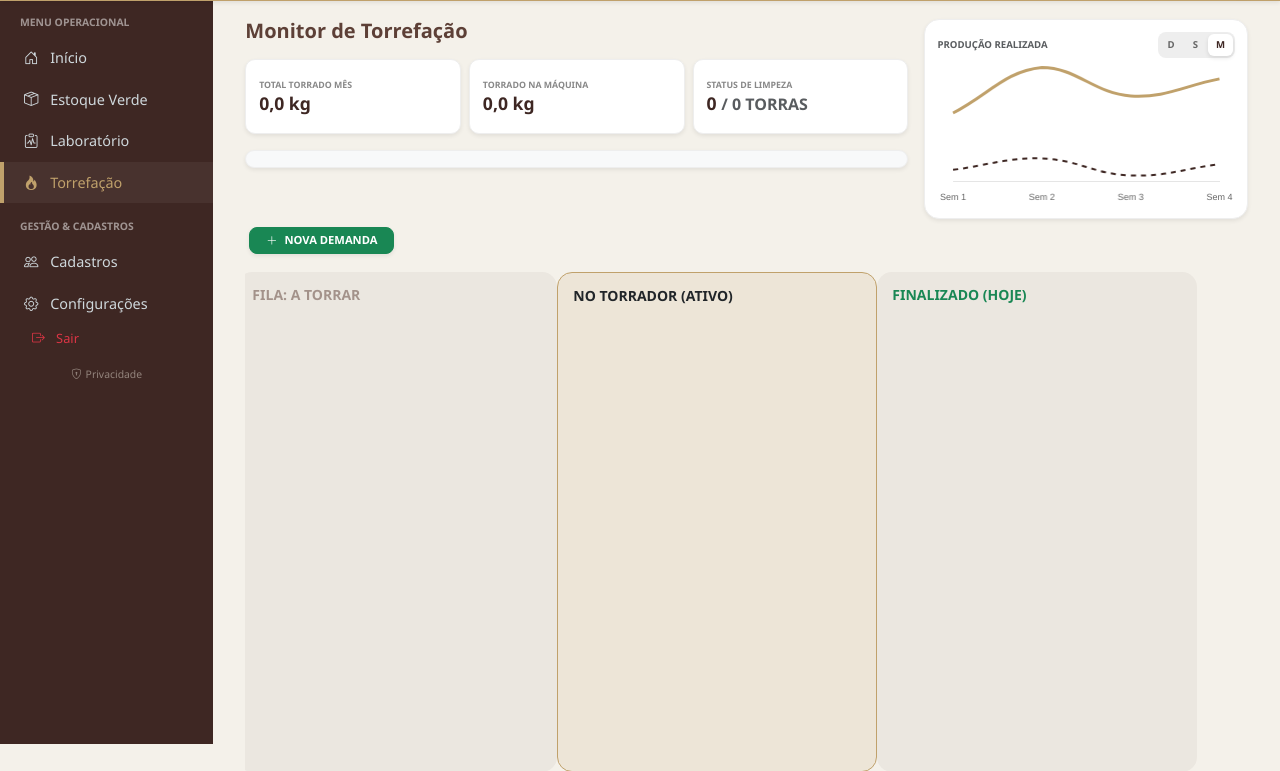
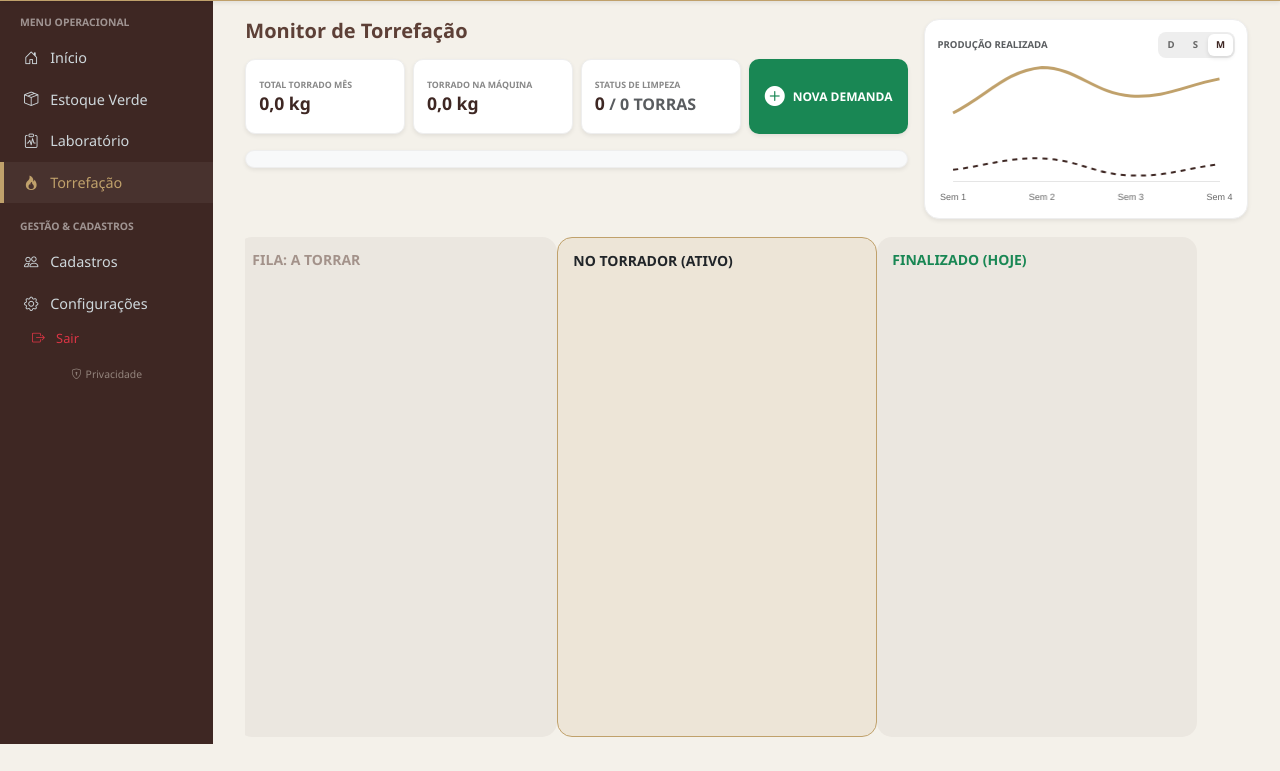
Before and after one commit to JoseVagnerPJ/CoffeeSystem, a Laravel app: page /roasting in a window 1280 px wide. Shown: the part 56-827 px from the top of the page. After the commit the page ends 800 px from the top, so only its background shows below. Run offline with Laravel 8, Linux system fonts and the light colour scheme; the visitor is signed in with stand-in values (Sample User, id 1); data comes from the database, SQL or seed files in the repository; data that the repository does not hold is empty; some libraries are stand-ins or nearby versions.

Commit message:
aprimorando o módulo de torrefação 2

```diff
--- a/resources/views/roasting/index.blade.php
+++ b/resources/views/roasting/index.blade.php
@@ -19,6 +19,14 @@
     .kpi-mini small { font-size: 0.55rem; font-weight: 800; color: #888; text-transform: uppercase; }
     .kpi-mini .val { font-size: 1.1rem; font-weight: 800; color: var(--coffee-brown); line-height: 1.2; }
 
+    /* Botão de Ação Estilizado como KPI */
+    .btn-add-kpi {
+        height: 75px; border-radius: 10px; border: none; background: #198754; color: white;
+        display: flex; align-items: center; justify-content: center; gap: 8px;
+        font-weight: 800; font-size: 0.75rem; text-transform: uppercase; transition: 0.3s;
+    }
+    .btn-add-kpi:hover { background: #157347; transform: translateY(-2px); box-shadow: 0 4px 8px rgba(0,0,0,0.1); }
+
     /* Seletor de Máquinas Corrigido */
     .machine-nav-container {
         position: relative;
@@ -26,7 +34,7 @@
         align-items: center;
         background: #f8f9fa;
         border-radius: 15px;
-        padding: 8px 40px; /* Espaço para as setas absolute */
+        padding: 8px 40px;
         border: 1px solid #eee;
         overflow: hidden;
     }
@@ -39,45 +47,24 @@
     }
 
     .btn-machine-select {
-        /* flex: 0 0 garante que o botão não encolha nem cresça, mantendo 1/3 exato do espaço */
         flex: 0 0 calc(33.333% - 6px);
-        background: #fff;
-        border: 2px solid transparent;
-        border-radius: 10px;
-        padding: 10px;
-        text-align: center;
-        transition: 0.3s;
-        cursor: pointer;
-        display: flex;
-        align-items: center;
-        justify-content: center;
-        height: 50px;
+        background: #fff; border: 2px solid transparent; border-radius: 10px; padding: 10px;
+        text-align: center; transition: 0.3s; cursor: pointer;
+        display: flex; align-items: center; justify-content: center; height: 50px;
         white-space: nowrap;
     }
 
     .btn-machine-select.active { border-color: var(--coffee-gold); background: var(--coffee-brown); color: #fff; }
 
     .nav-arrow {
-        position: absolute;
-        top: 50%;
-        transform: translateY(-50%);
-        z-index: 10;
-        background: var(--coffee-brown);
-        color: white;
-        border: none;
-        border-radius: 50%;
-        width: 30px;
-        height: 30px;
-        display: flex;
-        align-items: center;
-        justify-content: center;
-        cursor: pointer;
-        box-shadow: 0 2px 4px rgba(0,0,0,0.2);
+        position: absolute; top: 50%; transform: translateY(-50%); z-index: 10;
+        background: var(--coffee-brown); color: white; border: none; border-radius: 50%;
+        width: 30px; height: 30px; display: flex; align-items: center; justify-content: center;
+        cursor: pointer; box-shadow: 0 2px 4px rgba(0,0,0,0.2);
     }
 
     #prevBtn { left: 8px; }
     #nextBtn { right: 8px; }
-
     .nav-arrow:disabled { background: #ccc; opacity: 0.5; cursor: not-allowed; }
 
     /* Botões de Filtro D/S/M */
@@ -101,19 +88,19 @@
             </div>
 
             <div class="row g-2">
-                <div class="col-md-4">
+                <div class="col-md-3">
                     <div class="kpi-mini shadow-sm">
                         <small>Total Torrado <span class="label-period">Mês</span></small>
                         <div class="val" id="kpi-global-weight">0,0 kg</div>
                     </div>
                 </div>
-                <div class="col-md-4">
+                <div class="col-md-3">
                     <div class="kpi-mini shadow-sm">
                         <small id="kpi-machine-name">Torrado na Máquina</small>
                         <div class="val" id="kpi-machine-weight">0,0 kg</div>
                     </div>
                 </div>
-                <div class="col-md-4">
+                <div class="col-md-3">
                     <div class="kpi-mini shadow-sm" id="clean-status-card">
                         <small>Status de Limpeza</small>
                         <div class="val">
@@ -121,6 +108,12 @@
                             <small class="fs-6 text-muted">/ <span id="clean-threshold">0</span> torras</small>
                         </div>
                     </div>
+                </div>
+                <div class="col-md-3">
+                    <button class="btn-add-kpi shadow-sm w-100" data-bs-toggle="modal" data-bs-target="#modalCreateRoast">
+                        <i class="bi bi-plus-circle-fill fs-5"></i>
+                        Nova Demanda
+                    </button>
                 </div>
             </div>
 
@@ -159,12 +152,6 @@
                 </div>
             </div>
         </div>
-    </div>
-
-    <div class="d-flex justify-content-start mb-2 px-1">
-        <button class="btn btn-success fw-bold btn-sm shadow-sm px-3" style="font-size: 0.7rem; border-radius: 8px;" data-bs-toggle="modal" data-bs-target="#modalCreateRoast">
-            <i class="bi bi-plus-lg me-1"></i> NOVA DEMANDA
-        </button>
     </div>
 
     <div class="kanban-wrapper">
@@ -253,24 +240,19 @@
         const btns = document.querySelectorAll('.btn-machine-select');
         if (btns.length <= itemsToShow) return;
 
-        // Calcula a largura real do item baseada no primeiro botão
         const itemWidth = btns[0].offsetWidth + 8;
-
         currentPos += dir;
 
         if (currentPos < 0) currentPos = 0;
         if (currentPos > btns.length - itemsToShow) currentPos = btns.length - itemsToShow;
 
         track.style.transform = `translateX(-${currentPos * itemWidth}px)`;
-
         updateArrowStates(btns.length);
     }
 
     function updateArrowStates(totalItems) {
         document.getElementById('prevBtn').disabled = (currentPos === 0);
         document.getElementById('nextBtn').disabled = (currentPos >= totalItems - itemsToShow);
-
-        // Esconde as setas se houver 3 ou menos itens
         const arrowDisplay = totalItems > itemsToShow ? 'flex' : 'none';
         document.getElementById('prevBtn').style.display = arrowDisplay;
         document.getElementById('nextBtn').style.display = arrowDisplay;
@@ -279,8 +261,6 @@
     window.onload = () => {
         const first = document.querySelector('.btn-machine-select.active');
         if(first) first.click();
-
-        // Timeout curto para garantir que o offsetWidth seja calculado após a renderização
         setTimeout(() => {
             updateArrowStates(document.querySelectorAll('.btn-machine-select').length);
         }, 100);
```
